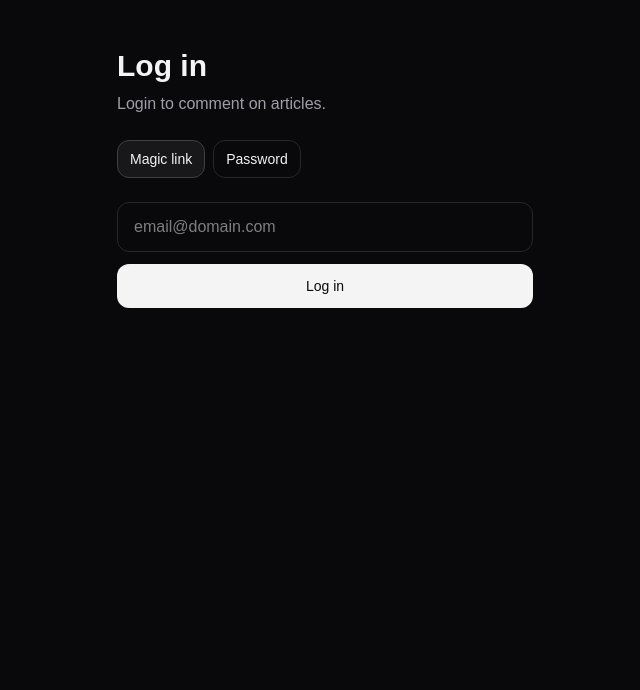
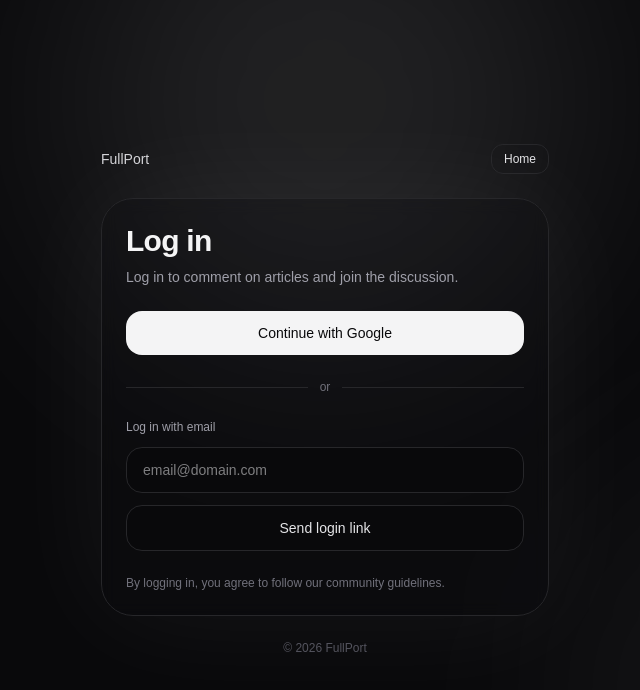
Before and after one commit to icyphotoget/portal-frontend, a Next.js app: page /login in a window 1280 px wide. Shown: the top 690 px of the page, without its empty margins (315-955 px from the left). Built offline with nearby package versions, Linux system fonts and the light colour scheme; no server answers.

Commit message:
feat: production login, google oauth, comments and article page

```diff
--- a/app/login/page.tsx
+++ b/app/login/page.tsx
@@ -1,99 +1,162 @@
 "use client";
 
-import { useState } from "react";
+import { useEffect, useMemo, useState } from "react";
+import Link from "next/link";
+import { useRouter } from "next/navigation";
 import { createSupabaseBrowser } from "@/app/lib/supabase/client";
 
 export default function LoginPage() {
-  const supabase = createSupabaseBrowser();
+  const supabase = useMemo(() => createSupabaseBrowser(), []);
+  const router = useRouter();
+
   const [email, setEmail] = useState("");
-  const [password, setPassword] = useState("");
-  const [mode, setMode] = useState<"magic" | "password">("magic");
-  const [msg, setMsg] = useState<string>("");
+  const [message, setMessage] = useState<string>("");
+  const [busy, setBusy] = useState(false);
 
-  async function signIn(e: React.FormEvent) {
-    e.preventDefault();
-    setMsg("");
+  // Redirect if already logged in
+  useEffect(() => {
+    let alive = true;
+    supabase.auth.getUser().then(({ data }) => {
+      if (!alive) return;
+      if (data.user) router.replace("/");
+    });
+    return () => {
+      alive = false;
+    };
+  }, [supabase, router]);
 
-    if (mode === "magic") {
-      const { error } = await supabase.auth.signInWithOtp({
-        email,
+  async function loginWithGoogle() {
+    setMessage("");
+    setBusy(true);
+    try {
+      const { error } = await supabase.auth.signInWithOAuth({
+        provider: "google",
         options: {
-          emailRedirectTo: typeof window !== "undefined" ? window.location.origin : undefined,
+          redirectTo: `${window.location.origin}/auth/callback`,
         },
       });
-      setMsg(error ? error.message : "Check your email for the login link.");
+      if (error) setMessage(error.message);
+    } finally {
+      setBusy(false);
+    }
+  }
+
+  async function loginWithEmail(e: React.FormEvent) {
+    e.preventDefault();
+    setMessage("");
+
+    const cleanEmail = email.trim();
+    if (!cleanEmail) {
+      setMessage("Please enter your email address.");
       return;
     }
 
-    const { error } = await supabase.auth.signInWithPassword({ email, password });
-    setMsg(error ? error.message : "Logged in.");
+    setBusy(true);
+    try {
+      const { error } = await supabase.auth.signInWithOtp({
+        email: cleanEmail,
+        options: {
+          emailRedirectTo: `${window.location.origin}/auth/callback`,
+        },
+      });
+
+      if (error) {
+        setMessage(error.message);
+      } else {
+        setMessage("Check your email for the login link.");
       }
-
-  async function signUp(e: React.MouseEvent) {
-    e.preventDefault();
-    setMsg("");
-    const { error } = await supabase.auth.signUp({ email, password });
-    setMsg(error ? error.message : "Account created. Now log in.");
+    } finally {
+      setBusy(false);
+    }
   }
 
   return (
     <main className="min-h-screen bg-zinc-950 text-zinc-100">
-      <div className="mx-auto max-w-md px-4 py-12">
-        <h1 className="text-3xl font-semibold">Log in</h1>
-        <p className="mt-2 text-zinc-400">Login to comment on articles.</p>
-
-        <div className="mt-6 flex gap-2">
-          <button
-            className={`rounded-xl border px-3 py-2 text-sm ${
-              mode === "magic" ? "border-zinc-700 bg-zinc-900" : "border-zinc-800 bg-zinc-950"
-            }`}
-            onClick={() => setMode("magic")}
-          >
-            Magic link
-          </button>
-          <button
-            className={`rounded-xl border px-3 py-2 text-sm ${
-              mode === "password" ? "border-zinc-700 bg-zinc-900" : "border-zinc-800 bg-zinc-950"
-            }`}
-            onClick={() => setMode("password")}
-          >
-            Password
-          </button>
+      {/* Background glow */}
+      <div className="pointer-events-none fixed inset-0 overflow-hidden">
+        <div className="absolute -top-40 left-1/2 h-[520px] w-[520px] -translate-x-1/2 rounded-full bg-white/10 blur-[120px]" />
+        <div className="absolute -bottom-40 right-[-120px] h-[520px] w-[520px] rounded-full bg-white/5 blur-[120px]" />
       </div>
 
-        <form onSubmit={signIn} className="mt-6 space-y-3">
+      <div className="relative mx-auto flex min-h-screen max-w-6xl items-center px-4">
+        <div className="mx-auto w-full max-w-md">
+          {/* Header */}
+          <div className="mb-6 flex items-center justify-between">
+            <Link href="/" className="text-sm text-zinc-300 hover:text-white">
+              FullPort
+            </Link>
+            <Link
+              href="/"
+              className="rounded-xl border border-zinc-800 bg-zinc-900/40 px-3 py-1.5 text-xs text-zinc-200 hover:bg-zinc-900"
+            >
+              Home
+            </Link>
+          </div>
+
+          {/* Card */}
+          <div className="rounded-[2rem] border border-zinc-800 bg-zinc-900/20 p-6 shadow-[0_0_120px_rgba(255,255,255,0.06)] backdrop-blur">
+            <h1 className="text-3xl font-semibold tracking-tight">Log in</h1>
+            <p className="mt-2 text-sm text-zinc-400">
+              Log in to comment on articles and join the discussion.
+            </p>
+
+            {/* Google */}
+            <button
+              onClick={loginWithGoogle}
+              disabled={busy}
+              className="mt-6 w-full rounded-2xl bg-zinc-100 px-4 py-3 text-sm font-medium text-zinc-950
+                         hover:bg-white disabled:opacity-60"
+            >
+              {busy ? "Redirecting…" : "Continue with Google"}
+            </button>
+
+            {/* Divider */}
+            <div className="my-6 flex items-center gap-3">
+              <div className="h-px flex-1 bg-zinc-800" />
+              <span className="text-xs text-zinc-500">or</span>
+              <div className="h-px flex-1 bg-zinc-800" />
+            </div>
+
+            {/* Email login */}
+            <form onSubmit={loginWithEmail} className="space-y-3">
+              <label className="block text-xs text-zinc-400">
+                Log in with email
+              </label>
               <input
-            className="w-full rounded-xl border border-zinc-800 bg-zinc-950 px-4 py-3 outline-none"
-            placeholder="email@domain.com"
+                type="email"
                 value={email}
                 onChange={(e) => setEmail(e.target.value)}
+                placeholder="email@domain.com"
+                autoComplete="email"
+                className="w-full rounded-2xl border border-zinc-800 bg-zinc-950 px-4 py-3 text-sm outline-none
+                           focus:border-zinc-700"
               />
+              <button
+                disabled={busy}
+                className="w-full rounded-2xl border border-zinc-800 bg-zinc-950 px-4 py-3 text-sm text-zinc-200
+                           hover:bg-zinc-900 disabled:opacity-60"
+              >
+                {busy ? "Sending…" : "Send login link"}
+              </button>
+            </form>
 
-          {mode === "password" ? (
-            <input
-              className="w-full rounded-xl border border-zinc-800 bg-zinc-950 px-4 py-3 outline-none"
-              placeholder="password"
-              type="password"
-              value={password}
-              onChange={(e) => setPassword(e.target.value)}
-            />
+            {/* Feedback */}
+            {message ? (
+              <div className="mt-4 rounded-2xl border border-zinc-800 bg-zinc-950/60 p-3 text-sm text-zinc-200">
+                {message}
+              </div>
             ) : null}
 
-          <button className="w-full rounded-xl bg-zinc-100 px-4 py-3 text-sm font-medium text-zinc-950">
-            Log in
-          </button>
+            <p className="mt-6 text-xs text-zinc-500">
+              By logging in, you agree to follow our community guidelines.
+            </p>
+          </div>
 
-          {mode === "password" ? (
-            <button
-              className="w-full rounded-xl border border-zinc-800 bg-zinc-950 px-4 py-3 text-sm text-zinc-200"
-              onClick={signUp}
-            >
-              Create account
-            </button>
-          ) : null}
-
-          {msg ? <div className="text-sm text-zinc-300">{msg}</div> : null}
-        </form>
+          {/* Footer */}
+          <div className="mt-6 text-center text-xs text-zinc-600">
+            © {new Date().getFullYear()} FullPort
+          </div>
+        </div>
       </div>
     </main>
   );
--- a/app/news/[slug]/page.tsx
+++ b/app/news/[slug]/page.tsx
@@ -1,11 +1,13 @@
 "use client";
 
+import Link from "next/link";
 import { useEffect, useMemo, useState } from "react";
 import StrapiBlocks from "@/app/components/StrapiBlocks";
+import Comments from "@/app/components/Comments";
 
 type Article = {
   id: number;
-  documentId: string;
+  documentId?: string;
   title: string;
   slug: string;
   excerpt: string | null;
@@ -25,9 +27,18 @@
 
 function pickMediaUrl(media: any): string | null {
   if (!media) return null;
+
+  // Strapi v5: media.url
   if (typeof media.url === "string") return absolutizeStrapiUrl(media.url);
+
+  // Strapi v4: media.data.attributes.url
   const v4 = media?.data?.attributes?.url;
   if (typeof v4 === "string") return absolutizeStrapiUrl(v4);
+
+  // Sometimes array
+  const v4arr = media?.data?.[0]?.attributes?.url;
+  if (typeof v4arr === "string") return absolutizeStrapiUrl(v4arr);
+
   return null;
 }
 
@@ -35,36 +46,46 @@
   if (!iso) return "";
   const d = new Date(iso);
   if (Number.isNaN(d.getTime())) return "";
-  return d.toLocaleDateString("en-US", { year: "numeric", month: "long", day: "2-digit" });
+  return d.toLocaleDateString("en-US", {
+    year: "numeric",
+    month: "long",
+    day: "2-digit",
+  });
 }
 
-export default function ArticlePage({ params }: { params: ParamsLike }) {
+export default function NewsSlugPage({ params }: { params: ParamsLike }) {
   const [slug, setSlug] = useState<string | null>(null);
   const [article, setArticle] = useState<Article | null>(null);
   const [error, setError] = useState<string | null>(null);
 
+  // Resolve params (supports Promise-like params)
   useEffect(() => {
     let alive = true;
     Promise.resolve(params)
       .then((p) => alive && setSlug(p.slug))
-      .catch((e) => alive && setError(`Could not read route params: ${String(e?.message ?? e)}`));
+      .catch((e) =>
+        alive && setError(`Could not read route params: ${String(e?.message ?? e)}`)
+      );
     return () => {
       alive = false;
     };
   }, [params]);
 
+  // Fetch article
   useEffect(() => {
     if (!slug) return;
 
     const baseUrl = process.env.NEXT_PUBLIC_STRAPI_URL;
     if (!baseUrl) {
-      setError("Missing NEXT_PUBLIC_STRAPI_URL in .env.local");
+      setError("Missing NEXT_PUBLIC_STRAPI_URL");
       return;
     }
 
-    const url = `${baseUrl}/api/articles?filters[slug][$eq]=${encodeURIComponent(
-      slug
-    )}&populate=coverImage`;
+    const url =
+      `${baseUrl}/api/articles?` +
+      `filters[slug][$eq]=${encodeURIComponent(slug)}` +
+      `&populate=coverImage` +
+      `&pagination[pageSize]=1`;
 
     let alive = true;
     setError(null);
@@ -90,17 +111,25 @@
     return pickMediaUrl(c);
   }, [article]);
 
+  const date = formatDate(article?.publishedAt ?? null);
+
   if (error) {
     return (
       <main className="min-h-screen bg-zinc-950 text-zinc-100">
         <div className="mx-auto max-w-3xl px-4 py-10">
-          <h1 className="text-2xl font-semibold">Error</h1>
-          <pre className="mt-4 whitespace-pre-wrap rounded-xl bg-zinc-900/60 p-4 text-xs text-zinc-200">
-            {error}
-          </pre>
-          <a className="mt-6 inline-block text-sm text-zinc-300 hover:text-white" href="/news">
+          <Link href="/news" className="text-sm text-zinc-300 hover:text-white">
             ← Back to News
-          </a>
+          </Link>
+
+          <div className="mt-6 rounded-[2rem] border border-zinc-800 bg-zinc-900/20 p-6">
+            <h1 className="text-2xl font-semibold">Unable to load article</h1>
+            <p className="mt-2 text-sm text-zinc-400">
+              Please try again in a moment.
+            </p>
+            <pre className="mt-4 whitespace-pre-wrap rounded-2xl bg-zinc-950/60 p-4 text-xs text-zinc-200">
+              {error}
+            </pre>
+          </div>
         </div>
       </main>
     );
@@ -109,7 +138,9 @@
   if (!slug) {
     return (
       <main className="min-h-screen bg-zinc-950 text-zinc-100">
-        <div className="mx-auto max-w-3xl px-4 py-10 text-zinc-300">Loading route…</div>
+        <div className="mx-auto max-w-3xl px-4 py-10 text-zinc-300">
+          Loading…
+        </div>
       </main>
     );
   }
@@ -117,40 +148,78 @@
   if (!article) {
     return (
       <main className="min-h-screen bg-zinc-950 text-zinc-100">
-        <div className="mx-auto max-w-3xl px-4 py-10 text-zinc-300">Loading article…</div>
+        <div className="mx-auto max-w-3xl px-4 py-10">
+          <div className="animate-pulse rounded-[2rem] border border-zinc-800 bg-zinc-900/20 p-6">
+            <div className="h-4 w-28 rounded bg-zinc-800/70" />
+            <div className="mt-4 h-10 w-3/4 rounded bg-zinc-800/70" />
+            <div className="mt-3 h-4 w-2/3 rounded bg-zinc-800/60" />
+            <div className="mt-6 aspect-[16/9] w-full rounded-2xl bg-zinc-800/60" />
+          </div>
+        </div>
       </main>
     );
   }
 
-  const date = formatDate(article.publishedAt);
-
   return (
     <main className="min-h-screen bg-zinc-950 text-zinc-100">
-      <div className="mx-auto max-w-3xl px-4 py-8">
-        <a className="text-sm text-zinc-300 hover:text-white" href="/news">
-          ← Back to News
-        </a>
+      {/* subtle background */}
+      <div className="pointer-events-none fixed inset-x-0 top-0 h-[420px] bg-[radial-gradient(circle_at_50%_0%,rgba(255,255,255,0.08),transparent_45%)]" />
 
+      <div className="relative mx-auto max-w-3xl px-4 pb-24 pt-8">
+        {/* Top bar */}
+        <div className="flex items-center justify-between">
+          <Link href="/" className="text-sm text-zinc-300 hover:text-white">
+            FullPort
+          </Link>
+
+          <Link
+            href="/news"
+            className="rounded-xl border border-zinc-800 bg-zinc-900/30 px-4 py-2 text-sm text-zinc-200 hover:bg-zinc-900/55 transition"
+          >
+            News
+          </Link>
+        </div>
+
+        {/* Back */}
         <div className="mt-6">
+          <Link href="/news" className="text-sm text-zinc-300 hover:text-white">
+            ← Back to News
+          </Link>
+        </div>
+
+        {/* Header */}
+        <header className="mt-6">
           {date ? <div className="text-xs text-zinc-400">{date}</div> : null}
-          <h1 className="mt-2 text-3xl font-semibold tracking-tight">{article.title}</h1>
+
+          <h1 className="mt-2 text-3xl font-semibold tracking-tight sm:text-4xl">
+            {article.title}
+          </h1>
 
           {article.excerpt ? (
-            <p className="mt-3 text-zinc-300">{article.excerpt}</p>
+            <p className="mt-3 text-base text-zinc-300">{article.excerpt}</p>
           ) : null}
-        </div>
+        </header>
 
-        {coverUrl ? (
-          <div className="mt-6 overflow-hidden rounded-2xl border border-zinc-800 bg-zinc-900/30">
+        {/* Cover */}
+        <div className="mt-6 overflow-hidden rounded-[2rem] border border-zinc-800 bg-zinc-900/20">
+          {coverUrl ? (
             <img
               src={coverUrl}
               alt={article.title}
               className="h-auto w-full object-cover"
-              loading="lazy"
+              loading="eager"
+              decoding="async"
             />
-          </div>
-        ) : null}
+          ) : (
+            <div className="relative aspect-[16/9]">
+              <div className="absolute inset-0 bg-gradient-to-br from-zinc-900 via-zinc-950 to-zinc-900" />
+              <div className="absolute -left-24 -top-24 h-72 w-72 rounded-full bg-white/6 blur-3xl" />
+              <div className="absolute -bottom-28 -right-28 h-80 w-80 rounded-full bg-white/5 blur-3xl" />
+            </div>
+          )}
+        </div>
 
+        {/* Content */}
         <article className="mt-8">
           {Array.isArray(article.content) ? (
             <StrapiBlocks blocks={article.content} />
@@ -158,6 +227,19 @@
             <p className="text-zinc-300">No content.</p>
           )}
         </article>
+
+        {/* Comments */}
+        <Comments slug={slug} />
+
+        {/* Footer */}
+        <footer className="mt-14 border-t border-zinc-800 pt-8 text-sm text-zinc-500">
+          <div className="flex items-center justify-between">
+            <span>© {new Date().getFullYear()} FullPort</span>
+            <Link href="/news" className="text-zinc-300 hover:text-white">
+              More news →
+            </Link>
+          </div>
+        </footer>
       </div>
     </main>
   );
```
Lines whose indentation alone changed are shown as unchanged.
